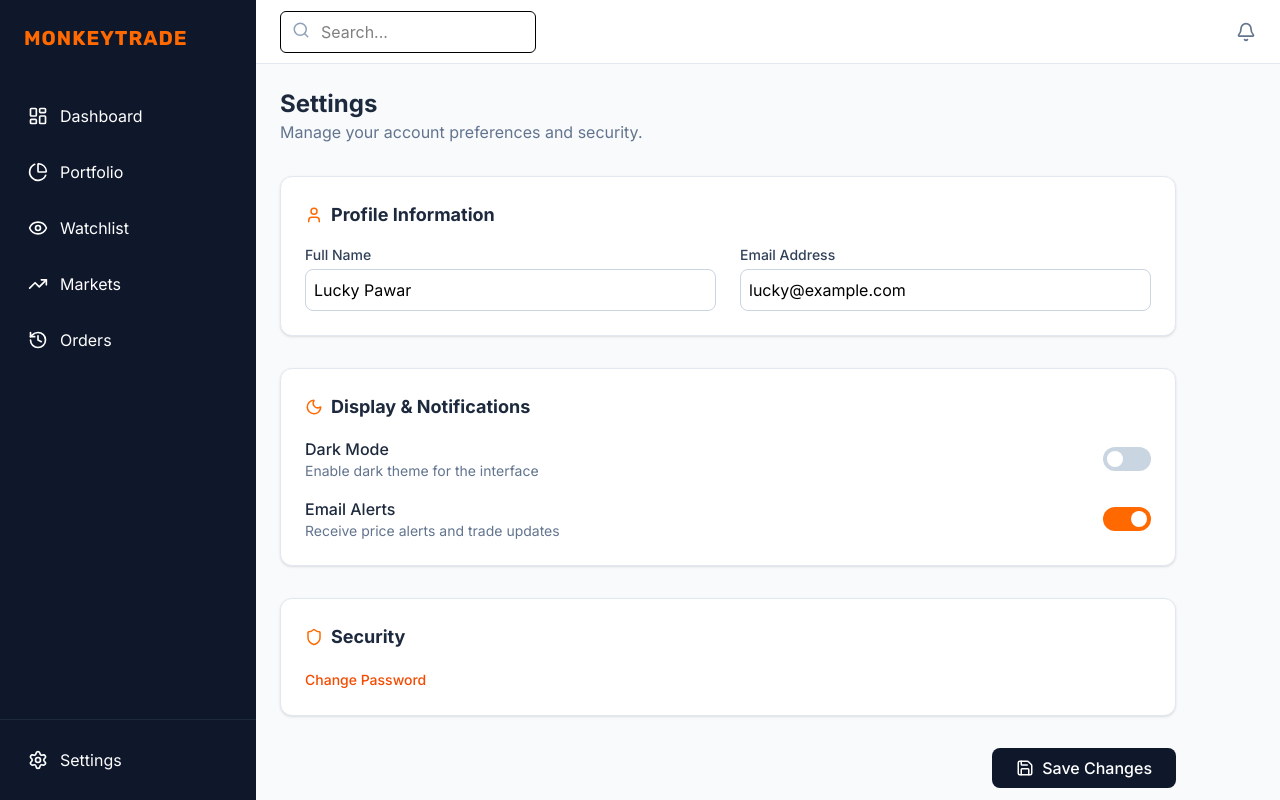
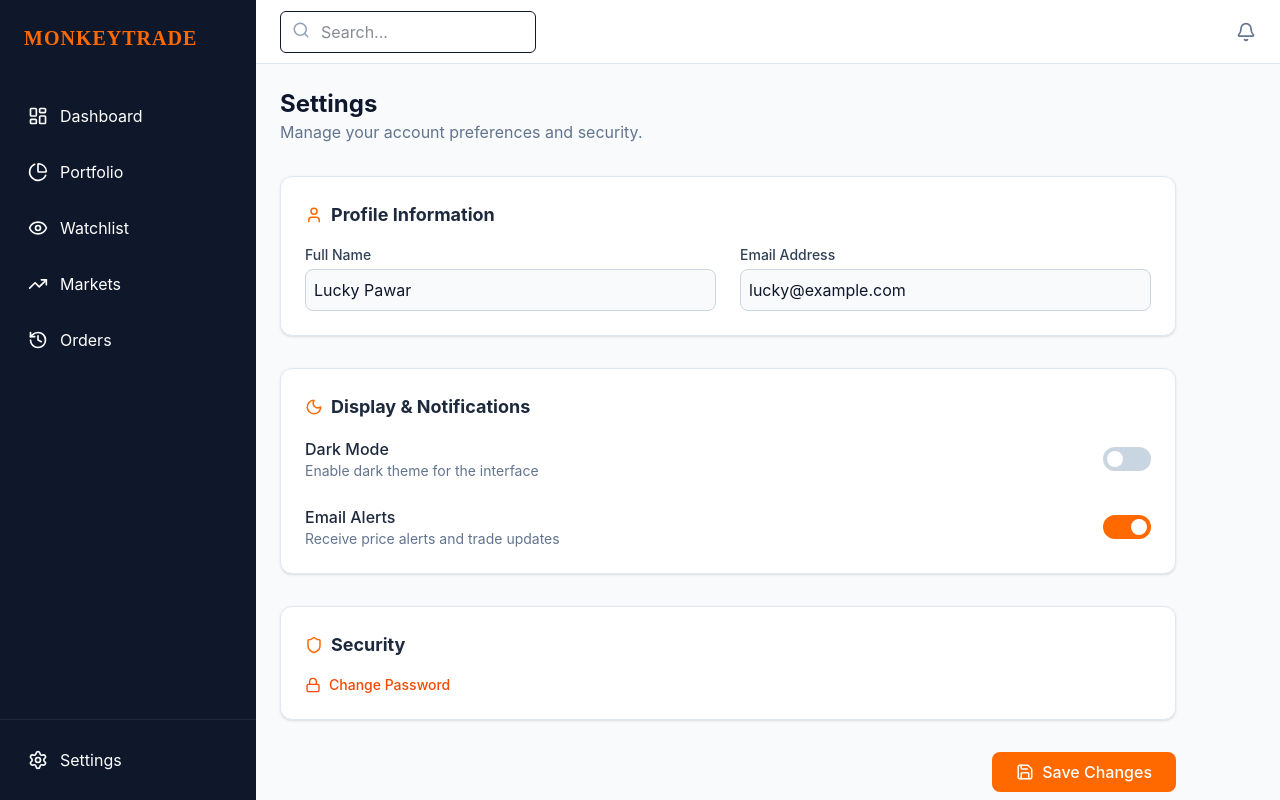
Before and after one commit to lucky-KRMU/MonkeyTrade, a React (Vite) app: page /settings in a window 1280 px wide. Built offline with nearby package versions, Linux system fonts and the light colour scheme.

Commit message:
add necessary css files tto update theme

```diff
--- a/package.json
+++ b/package.json
@@ -15,18 +15,20 @@
     "lucide-react": "^1.11.0",
     "react": "^19.2.5",
     "react-dom": "^19.2.5",
-    "react-router-dom": "^7.14.2",
-    "tailwindcss": "^4.2.4"
+    "react-router-dom": "^7.14.2"
   },
   "devDependencies": {
     "@eslint/js": "^10.0.1",
     "@types/react": "^19.2.14",
     "@types/react-dom": "^19.2.3",
     "@vitejs/plugin-react": "^6.0.1",
+    "autoprefixer": "^10.5.0",
     "eslint": "^10.2.1",
     "eslint-plugin-react-hooks": "^7.1.1",
     "eslint-plugin-react-refresh": "^0.5.2",
     "globals": "^17.5.0",
+    "postcss": "^8.5.10",
+    "tailwindcss": "^4.2.4",
     "vite": "^8.0.10"
   }
 }
--- /dev/null
+++ b/postcss.config.js
@@ -0,0 +1,6 @@
+export default {
+  plugins: {
+    tailwindcss: {},
+    autoprefixer: {},
+  },
+}
--- a/src/SettingsPage.jsx
+++ b/src/SettingsPage.jsx
@@ -1,67 +1,72 @@
 import React, { useState } from 'react';
-import { User, Shield, Bell, Moon, Save } from 'lucide-react';
+import { User, Shield, Bell, Moon, Save, Mail, Lock } from 'lucide-react';
+import { useTheme } from './ThemeContext'; // Ensure this matches your file path
 
 export default function SettingsPage() {
-  const [darkMode, setDarkMode] = useState(false);
+  const { theme, toggleTheme } = useTheme();
   const [emailAlerts, setEmailAlerts] = useState(true);
 
   return (
-    <div className="space-y-8 animate-in fade-in duration-500 max-w-4xl font-[Inter]">
+    <div className="max-w-4xl animate-in fade-in duration-500 space-y-8">
+      {/* Page Header */}
       <div>
-        <h2 className="text-2xl font-bold text-slate-800">Settings</h2>
-        <p className="text-slate-500">Manage your account preferences and security.</p>
+        <h2 className="text-2xl font-bold text-slate-900 dark:text-white">Settings</h2>
+        <p className="text-slate-500 dark:text-slate-400">Manage your account preferences and security.</p>
       </div>
 
-      {/* Profile Section */}
-      <section className="bg-white p-6 rounded-xl border border-slate-200 shadow-sm">
-        <h3 className="text-lg font-bold text-slate-800 mb-4 flex items-center gap-2">
+      {/* 1. Profile Section */}
+      <section className="bg-white dark:bg-slate-800 p-6 rounded-xl border border-slate-200 dark:border-slate-700 shadow-sm">
+        <h3 className="text-lg font-bold text-slate-800 dark:text-white mb-4 flex items-center gap-2">
           <User size={18} className="text-orange-500" /> Profile Information
         </h3>
         <div className="grid grid-cols-1 md:grid-cols-2 gap-6">
           <div>
-            <label className="block text-sm font-medium text-slate-700 mb-1">Full Name</label>
-            <input type="text" className="w-full p-2 border border-slate-300 rounded-lg" defaultValue="Lucky Pawar" />
+            <label className="block text-sm font-medium text-slate-700 dark:text-slate-300 mb-1">Full Name</label>
+            <input type="text" className="w-full p-2 bg-slate-50 dark:bg-slate-700 border border-slate-300 dark:border-slate-600 rounded-lg text-slate-900 dark:text-white outline-none focus:ring-2 focus:ring-orange-500" defaultValue="Lucky Pawar" />
           </div>
           <div>
-            <label className="block text-sm font-medium text-slate-700 mb-1">Email Address</label>
-            <input type="email" className="w-full p-2 border border-slate-300 rounded-lg" defaultValue="lucky@example.com" />
+            <label className="block text-sm font-medium text-slate-700 dark:text-slate-300 mb-1">Email Address</label>
+            <input type="email" className="w-full p-2 bg-slate-50 dark:bg-slate-700 border border-slate-300 dark:border-slate-600 rounded-lg text-slate-900 dark:text-white outline-none focus:ring-2 focus:ring-orange-500" defaultValue="lucky@example.com" />
           </div>
         </div>
       </section>
 
-      {/* Preferences Section */}
-      <section className="bg-white p-6 rounded-xl border border-slate-200 shadow-sm">
-        <h3 className="text-lg font-bold text-slate-800 mb-4 flex items-center gap-2">
+      {/* 2. Preferences Section */}
+      <section className="bg-white dark:bg-slate-800 p-6 rounded-xl border border-slate-200 dark:border-slate-700 shadow-sm">
+        <h3 className="text-lg font-bold text-slate-800 dark:text-white mb-4 flex items-center gap-2">
           <Moon size={18} className="text-orange-500" /> Display & Notifications
         </h3>
-        <div className="space-y-4">
+        <div className="space-y-6">
           <div className="flex items-center justify-between">
             <div>
-              <p className="font-medium text-slate-800">Dark Mode</p>
-              <p className="text-sm text-slate-500">Enable dark theme for the interface</p>
+              <p className="font-medium text-slate-800 dark:text-white">Dark Mode</p>
+              <p className="text-sm text-slate-500 dark:text-slate-400">Enable dark theme for the interface</p>
             </div>
-            <ToggleSwitch enabled={darkMode} onToggle={() => setDarkMode(!darkMode)} />
+            <ToggleSwitch enabled={theme === 'dark'} onToggle={toggleTheme} />
           </div>
           <div className="flex items-center justify-between">
             <div>
-              <p className="font-medium text-slate-800">Email Alerts</p>
-              <p className="text-sm text-slate-500">Receive price alerts and trade updates</p>
+              <p className="font-medium text-slate-800 dark:text-white">Email Alerts</p>
+              <p className="text-sm text-slate-500 dark:text-slate-400">Receive price alerts and trade updates</p>
             </div>
             <ToggleSwitch enabled={emailAlerts} onToggle={() => setEmailAlerts(!emailAlerts)} />
           </div>
         </div>
       </section>
 
-      {/* Security Section */}
-      <section className="bg-white p-6 rounded-xl border border-slate-200 shadow-sm">
-        <h3 className="text-lg font-bold text-slate-800 mb-4 flex items-center gap-2">
+      {/* 3. Security Section */}
+      <section className="bg-white dark:bg-slate-800 p-6 rounded-xl border border-slate-200 dark:border-slate-700 shadow-sm">
+        <h3 className="text-lg font-bold text-slate-800 dark:text-white mb-4 flex items-center gap-2">
           <Shield size={18} className="text-orange-500" /> Security
         </h3>
-        <button className="text-orange-600 font-medium hover:underline text-sm">Change Password</button>
+        <button className="flex items-center gap-2 text-orange-600 hover:text-orange-500 font-medium transition text-sm">
+          <Lock size={16} /> Change Password
+        </button>
       </section>
 
+      {/* Action Button */}
       <div className="flex justify-end">
-        <button className="bg-slate-900 text-white px-6 py-2 rounded-lg font-medium hover:bg-slate-800 transition flex items-center gap-2">
+        <button className="bg-orange-500 hover:bg-orange-600 text-white px-6 py-2 rounded-lg font-medium transition flex items-center gap-2">
           <Save size={18} /> Save Changes
         </button>
       </div>
@@ -69,14 +74,14 @@
   );
 }
 
-// Simple Toggle Component
+// Reusable Toggle Component
 function ToggleSwitch({ enabled, onToggle }) {
   return (
     <button
       onClick={onToggle}
-      className={`w-12 h-6 rounded-full transition-colors ${enabled ? 'bg-orange-500' : 'bg-slate-300'}`}
+      className={`w-12 h-6 rounded-full transition-colors relative ${enabled ? 'bg-orange-500' : 'bg-slate-300 dark:bg-slate-600'}`}
     >
-      <div className={`w-4 h-4 bg-white rounded-full transition-transform m-1 ${enabled ? 'translate-x-6' : 'translate-x-0'}`} />
+      <div className={`w-4 h-4 bg-white rounded-full transition-transform absolute top-1 ${enabled ? 'left-7' : 'left-1'}`} />
     </button>
   );
 }
--- a/src/ThemeContext.jsx
+++ b/src/ThemeContext.jsx
@@ -24,7 +24,11 @@
   }, [theme]);
 
   const toggleTheme = () => {
-    setTheme((prev) => (prev === 'light' ? 'dark' : 'light'));
+    setTheme((prev) => {
+      const newTheme = prev === 'light' ? 'dark' : 'light';
+      console.log("Theme switched to:", newTheme); // Check your browser console
+      return newTheme;
+    });
   };
 
   return (
--- a/src/index.css
+++ b/src/index.css
@@ -1,2 +1,15 @@
+@tailwind base;
+@tailwind components;
+@tailwind utilities;
+
+/* Add this to ensure the whole page background shifts color */
+@layer base {
+  body {
+    @apply bg-white text-slate-900 transition-colors duration-300;
+  }
+  .dark body {
+    @apply bg-slate-950 text-slate-100;
+  }
+}
 @import url('https://fonts.googleapis.com/css2?family=Inter:ital,opsz,wght@0,14..32,100..900;1,14..32,100..900&family=Rubik:ital,wght@0,300..900;1,300..900&display=swap');
 @import "tailwindcss";
--- /dev/null
+++ b/tailwind.config.js
@@ -0,0 +1,17 @@
+/** @type {import('tailwindcss').Config} */
+export default {
+  darkMode: 'class',
+  content: [
+    "./index.html",
+    "./src/**/*.{js,ts,jsx,tsx}",
+  ],
+  theme: {
+    extend: {
+      fontFamily: {
+        sans: ['Inter', 'sans-serif'],
+        rubik: ['Rubik', 'sans-serif'],
+      },
+    },
+  },
+  plugins: [],
+}
```
Also changed, not shown: 1 other file (tests, documents, lock files or other folders).
